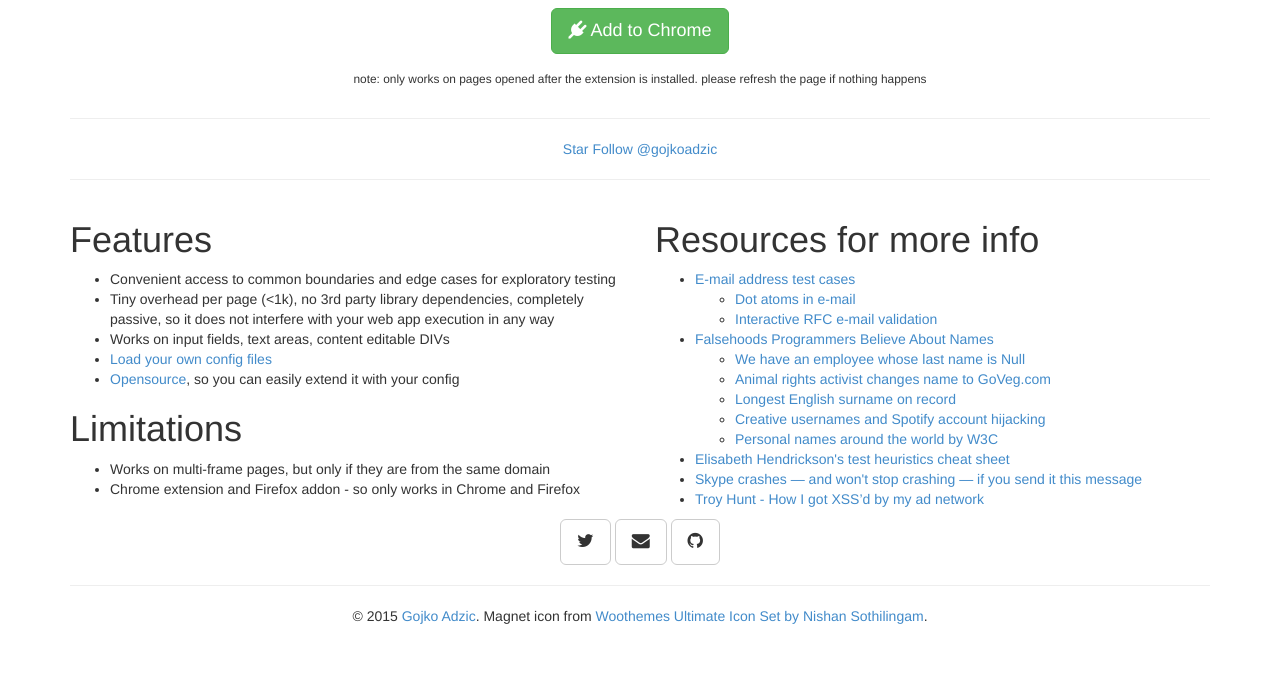
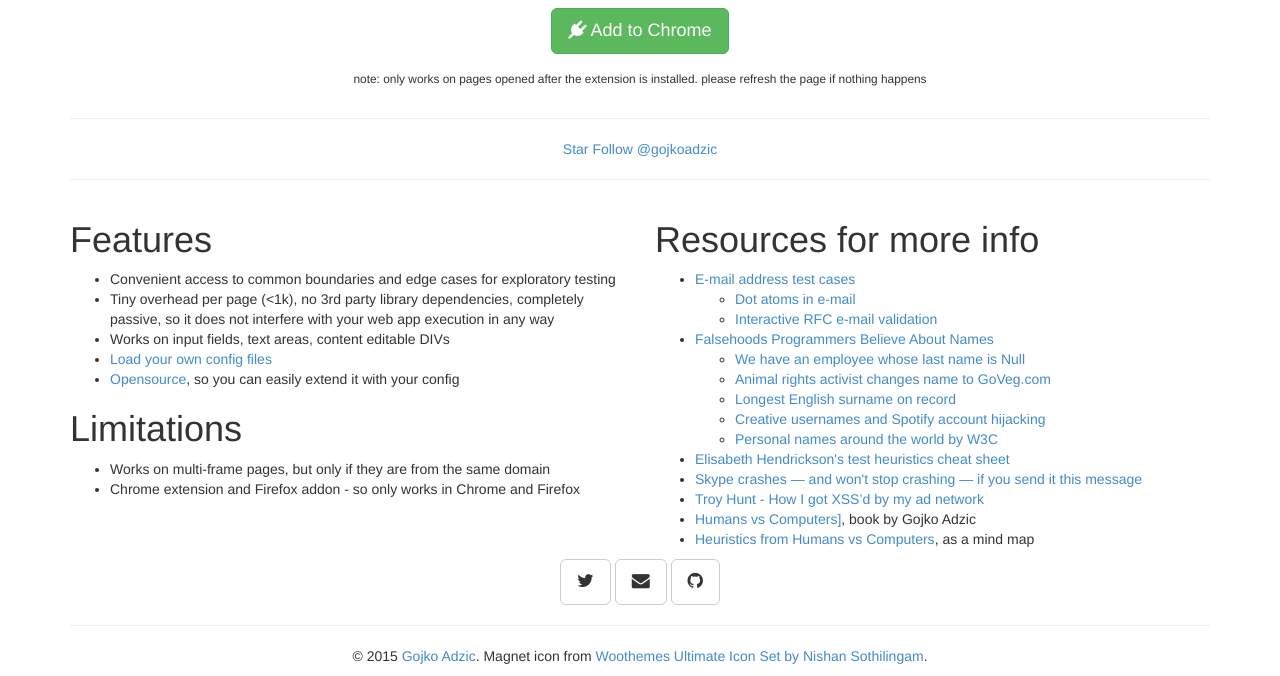
Before and after one commit to gojko/bugmagnet, a browser extension: page index.html in a window 1280 px wide. Shown: the part 322-998 px from the top of the page. Before the commit the page ends 958 px from the top, so only its background shows below. Drawn offline with Linux system fonts and the light colour scheme.

Commit message:
links to hvc

```diff
--- a/index.html
+++ b/index.html
@@ -91,7 +91,8 @@
 <li><a href="http://testobsessed.com/wp-content/uploads/2011/04/testheuristicscheatsheetv1.pdf">Elisabeth Hendrickson's test heuristics cheat sheet</a></li>
 <li><a href="http://www.theverge.com/2015/6/3/8717951/skype-crash-http-error">Skype crashes — and won't stop crashing — if you send it this message</a></li>
 <li><a href="http://www.troyhunt.com/2015/07/how-i-got-xssd-by-my-ad-network.html">Troy Hunt - How I got XSS’d by my ad network</a></li>
-
+<li><a href="http://amzn.to/2yRl1D8">Humans vs Computers]</a>, book by Gojko Adzic</li>
+<li><a href="https://atlas.mindmup.com/neuri/humans_vs_computers_ideas/index.html">Heuristics from Humans vs Computers</a>, as a mind map</li>
 </ul>
 
 
```
